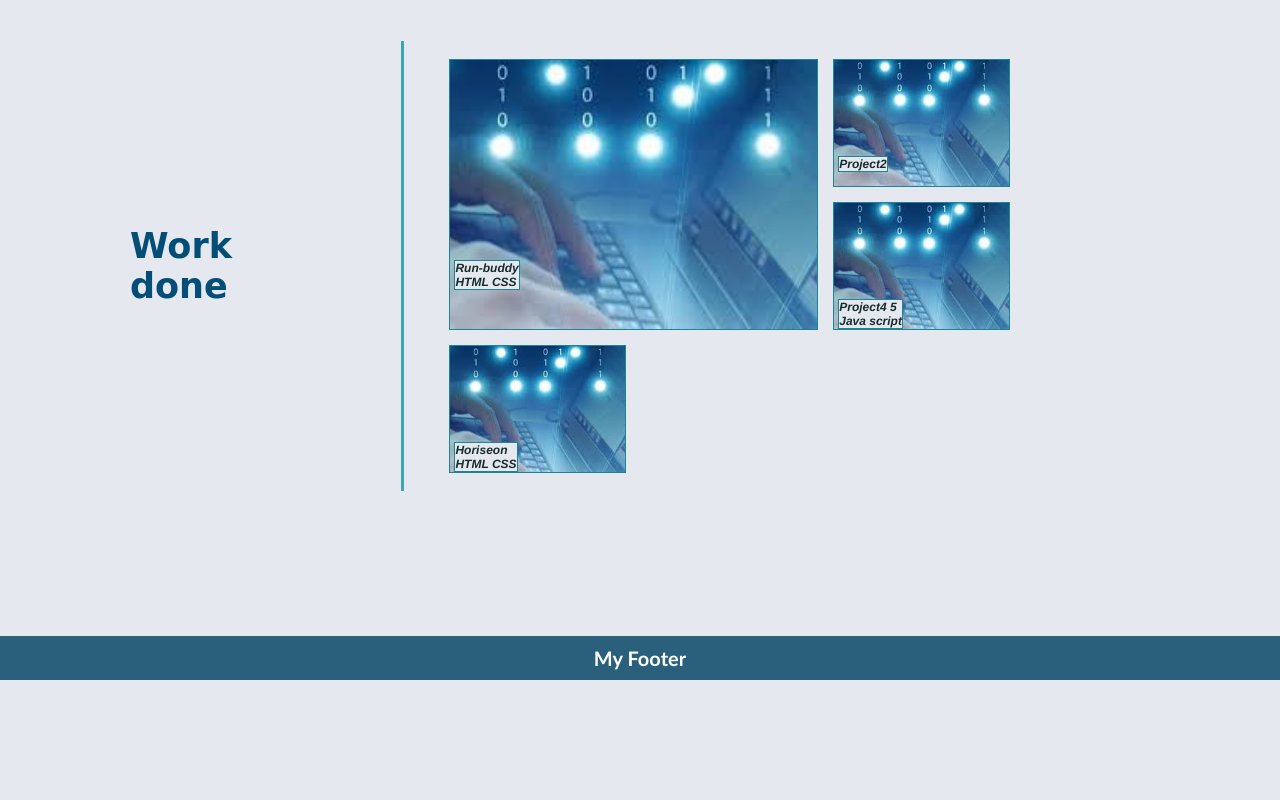
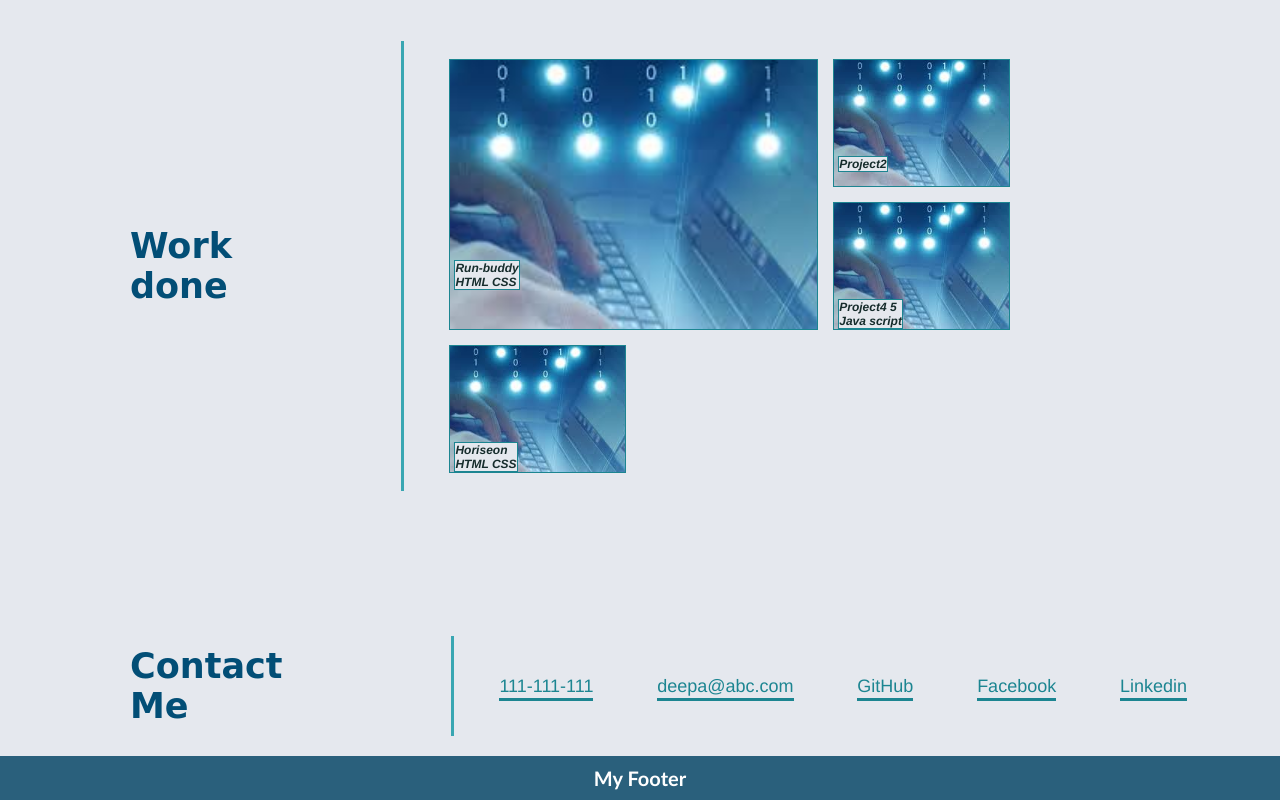
Before and after one commit to Deeparkrish/MyPortfolio, a plain HTML site: page index.html in a window 1280 px wide. Shown: the part 556-1356 px from the top of the page. Before the commit the page ends 1236 px from the top, so only its background shows below. Drawn offline with Linux system fonts and the light colour scheme.

Commit message:
Added contact section and styles

```diff
--- a/assets/style.css
+++ b/assets/style.css
@@ -275,3 +275,29 @@ figcaption{
   flex: 2 5%;
 
 }
+contact-info {
+  flex: 150;
+}
+.contact-info ul {
+  display: flex;
+  flex-wrap: wrap;
+  justify-content: space-between;
+  align-items: left;
+  list-style: none;
+  margin-left: 15px;
+  width: 100%;
+  }
+
+.contact-info ul li a {
+    margin: 0 30px;
+    font-size: 18px;
+    color: var(--primary-color);
+    text-decoration: none;
+    border-bottom: 3px solid;
+    padding-bottom: 2px;
+  }
+
+.resume{
+margin: 20px 20px;
+color: #024e76;
+}
--- a/index.html
+++ b/index.html
@@ -109,6 +109,35 @@
                 </div>
             </div>
         </section>
+        <!-- Contact me section -->
+     <section id="contact-me" class="about">
+        <div class="flex-row">
+            <h2 class="section-title">Contact Me</h2>
+        </div>
+    <div class="step-info">
+        <div class="vl-border3">
+        </div>
+        <div class="contact-info">
+        <ul>
+            <!--List item elements-->
+            <li>
+                <a href="#number">111-111-111</a>
+            </li>
+            <li>
+                <a href="#website.com">deepa@abc.com</a>
+            </li>
+            <li>
+                <a href="#githb">GitHub</a>
+            </li>
+            <li>
+                <a href="#facebook">Facebook</a>
+            </li>
+            <li>
+                <a href="#linkedin">Linkedin</a>
+            </li>
+        </ul>
+        </div>
+    </section>
 
 
 
```
